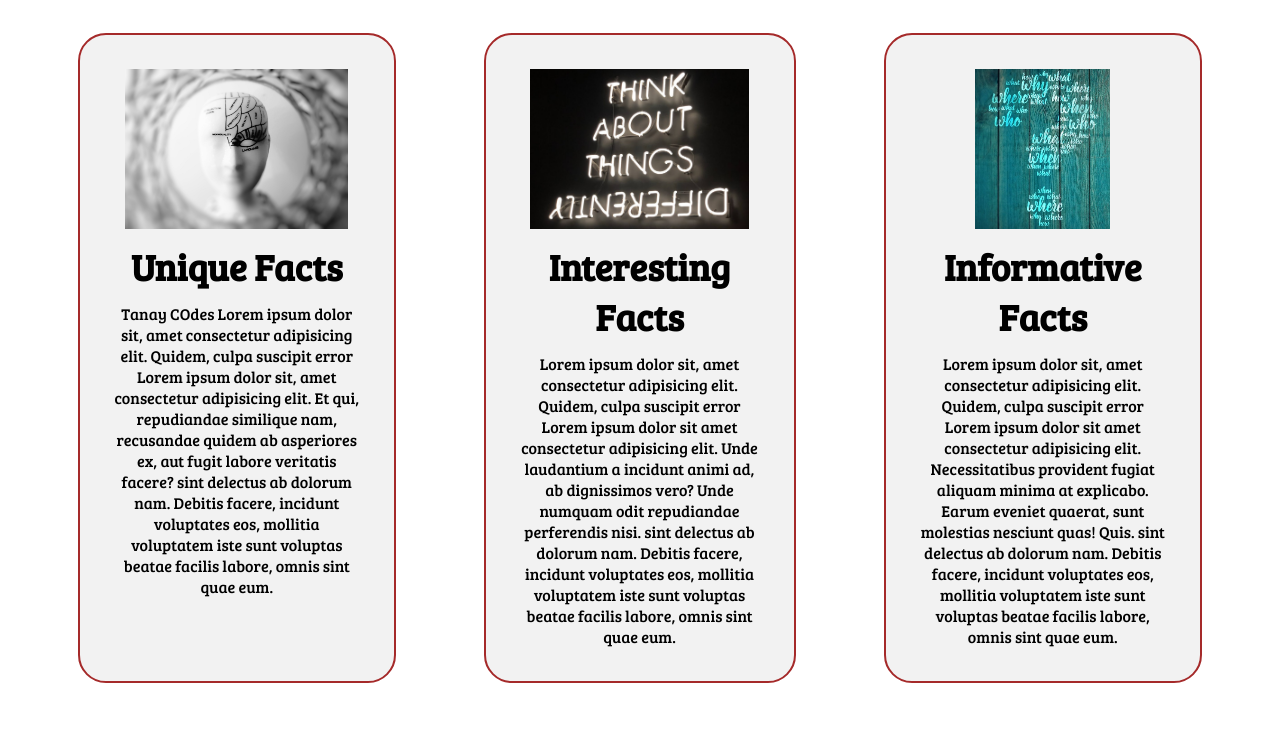
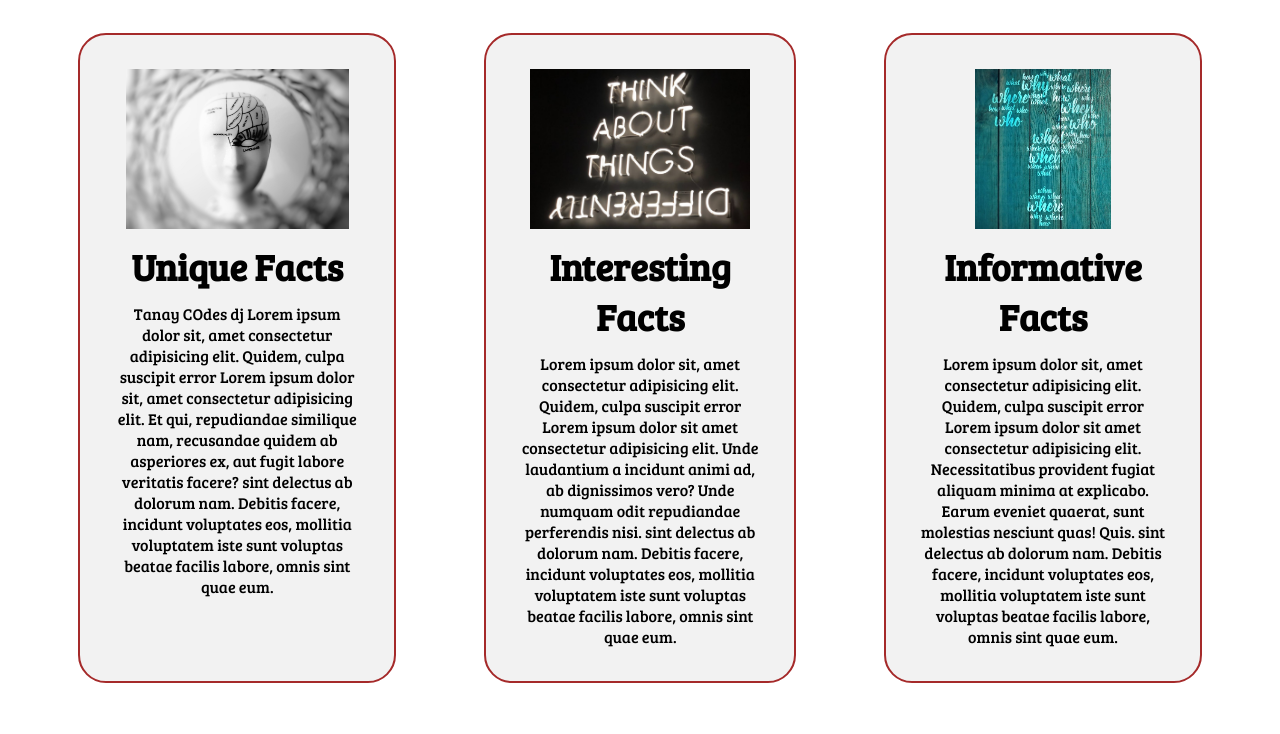
Before and after one commit to tanay002/Responsive-Website-UnsuneFacsts, a plain HTML site: page index.html in a window 1280 px wide. Shown: the part 754-1488 px from the top of the page. Drawn offline with Linux system fonts and the light colour scheme; a web font is replaced by a local one.

Commit message:
code refactor

```diff
--- a/index.html
+++ b/index.html
@@ -37,7 +37,7 @@
             <div class="box">
                 <img src="img/1.png" alt="">
                 <h2 class="h-secondary center">Unique Facts</h2>
-                <p class="center">Tanay COdes Lorem ipsum dolor sit, amet consectetur adipisicing elit. Quidem, culpa suscipit error
+                <p class="center">Tanay COdes dj Lorem ipsum dolor sit, amet consectetur adipisicing elit. Quidem, culpa suscipit error
                     Lorem ipsum dolor sit, amet consectetur adipisicing elit. Et qui, repudiandae similique nam, recusandae quidem ab asperiores ex, aut fugit labore veritatis facere?
                     sint delectus ab dolorum nam. Debitis facere, incidunt voluptates eos, mollitia voluptatem iste sunt
                     voluptas beatae facilis labore, omnis sint quae eum.</p>
```
